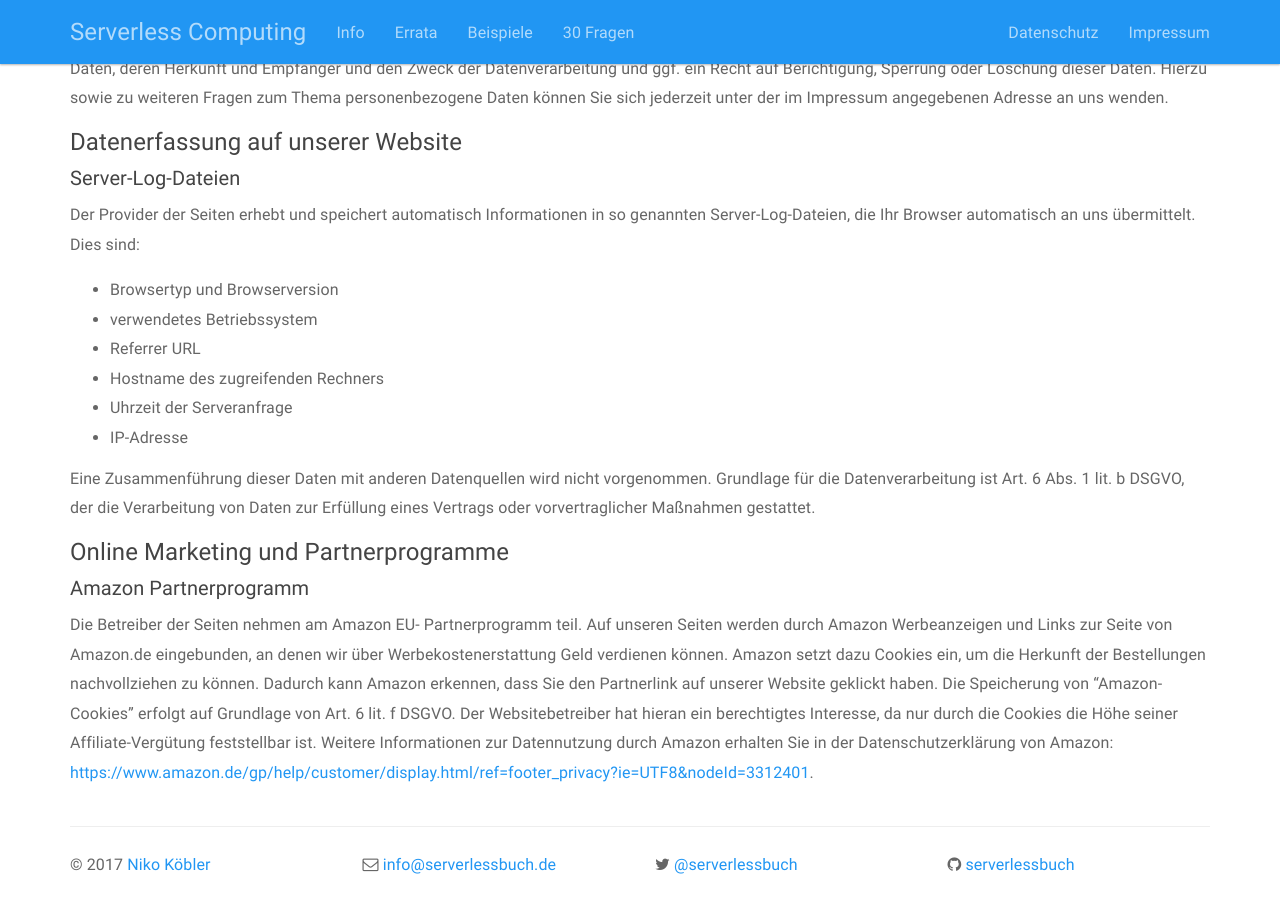
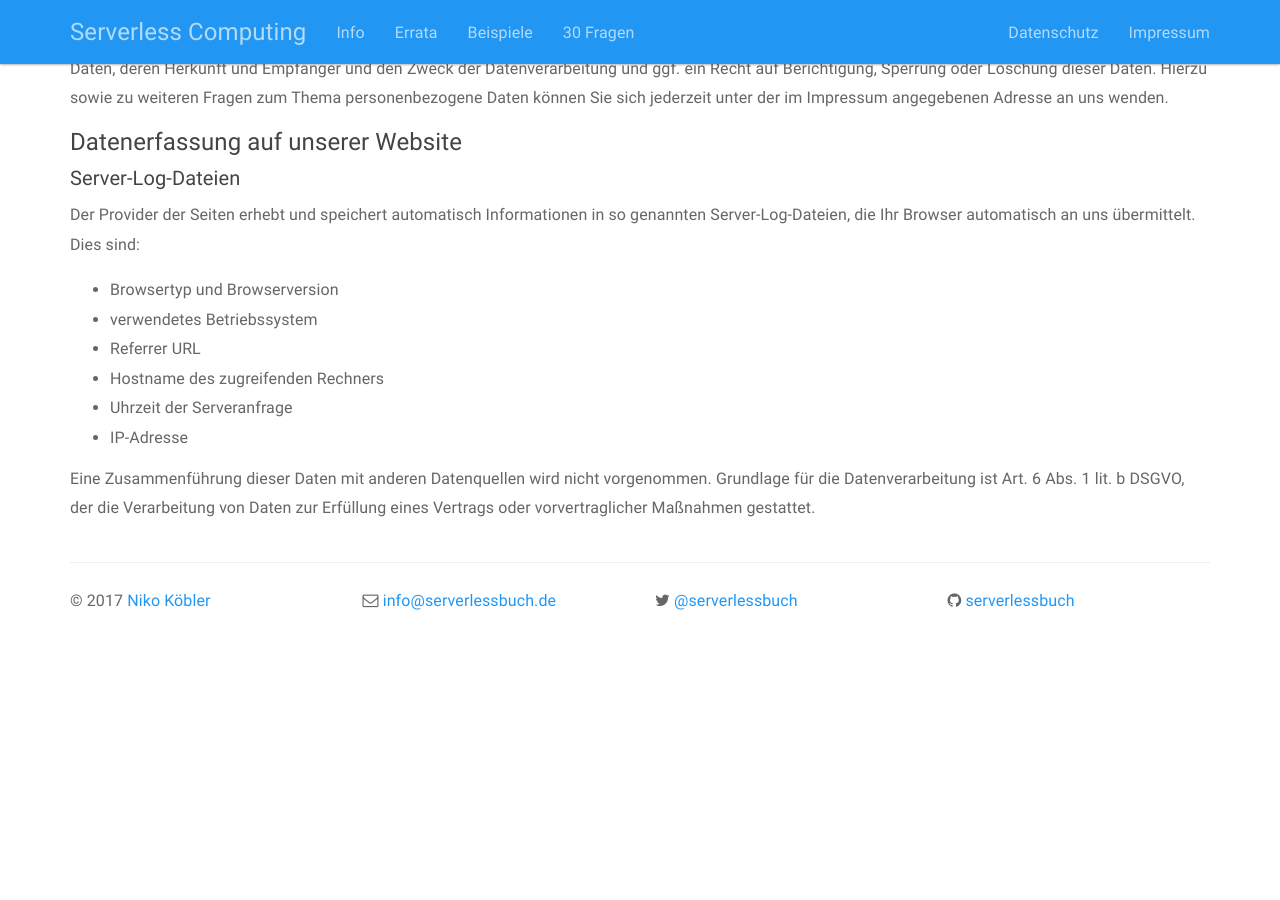
Before and after one commit to serverlessbuch/serverlessbuch.github.io, a Jekyll site: the page built from datenschutz.md, in a window 1280 px wide and 900 px high, scrolled down 1437 px. Built offline with Jekyll 4.4.1, drawn with Linux system fonts in a browser that asks for light colours; after the commit the page ends 2072 px from its top, so only the background shows below that.

Commit message:
Update datenschutz.md

```diff
--- a/datenschutz.md
+++ b/datenschutz.md
@@ -60,9 +60,3 @@ Der Provider der Seiten erhebt und speichert automatisch Informationen in so gen
 * IP-Adresse
 
 Eine Zusammenführung dieser Daten mit anderen Datenquellen wird nicht vorgenommen. Grundlage für die Datenverarbeitung ist Art. 6 Abs. 1 lit. b DSGVO, der die Verarbeitung von Daten zur Erfüllung eines Vertrags oder vorvertraglicher Maßnahmen gestattet.
-
-#### Online Marketing und Partnerprogramme
-
-##### Amazon Partnerprogramm
-
-Die Betreiber der Seiten nehmen am Amazon EU- Partnerprogramm teil. Auf unseren Seiten werden durch Amazon Werbeanzeigen und Links zur Seite von Amazon.de eingebunden, an denen wir über Werbekostenerstattung Geld verdienen können. Amazon setzt dazu Cookies ein, um die Herkunft der Bestellungen nachvollziehen zu können. Dadurch kann Amazon erkennen, dass Sie den Partnerlink auf unserer Website geklickt haben. Die Speicherung von “Amazon-Cookies” erfolgt auf Grundlage von Art. 6 lit. f DSGVO. Der Websitebetreiber hat hieran ein berechtigtes Interesse, da nur durch die Cookies die Höhe seiner Affiliate-Vergütung feststellbar ist. Weitere Informationen zur Datennutzung durch Amazon erhalten Sie in der Datenschutzerklärung von Amazon: [https://www.amazon.de/gp/help/customer/display.html/ref=footer_privacy?ie=UTF8&nodeId=3312401](https://www.amazon.de/gp/help/customer/display.html/ref=footer_privacy?ie=UTF8&nodeId=3312401).
```
